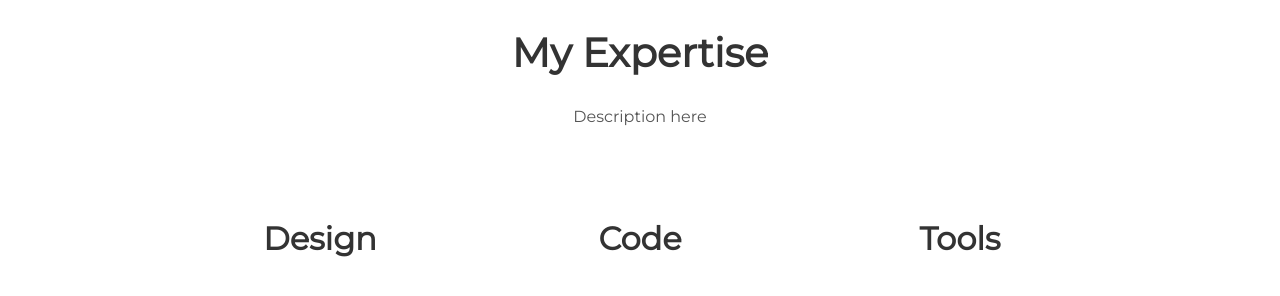
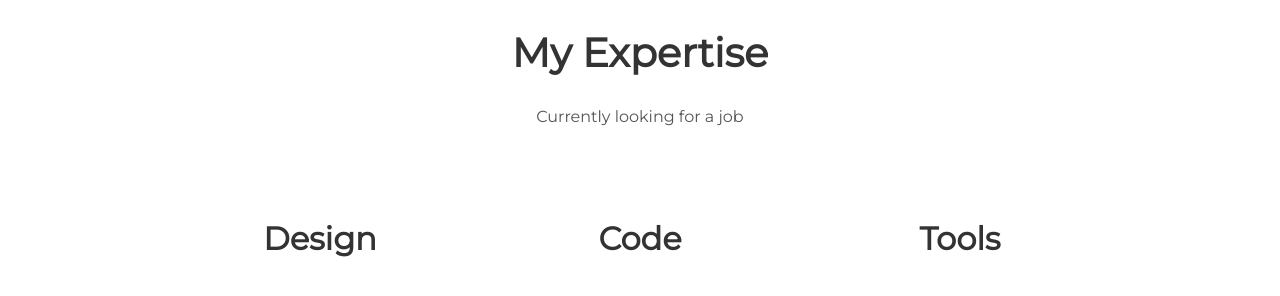
Before and after one commit to marcustan-dev/marcustan.github.io, a Jekyll site: the page built from index.html, in a window 1280 px wide and 900 px high, scrolled down 799 px. Shown: the part 153-449 px from the top of the window. Built offline with Jekyll 4.4.1, drawn with Linux system fonts in a browser that asks for light colours.

```diff
--- a/_config.yml
+++ b/_config.yml
@@ -7,12 +7,12 @@ url: https://marcustan.github.io
 
 # User settings
 username: Marcus Tan
-user_description: Description here
+user_description: Currently looking for a job
 user_title: Full-Stack Developer-TO-BE
 email: marcus@mtss.dev
 stackoverflow_username: marcustan-dev
 github_username:  marcustan-dev
-gplus_username:  lorem_ipsum
+gplus_username:  marcustanzw
 
 # Google-analytics
 google-analytics:
```
